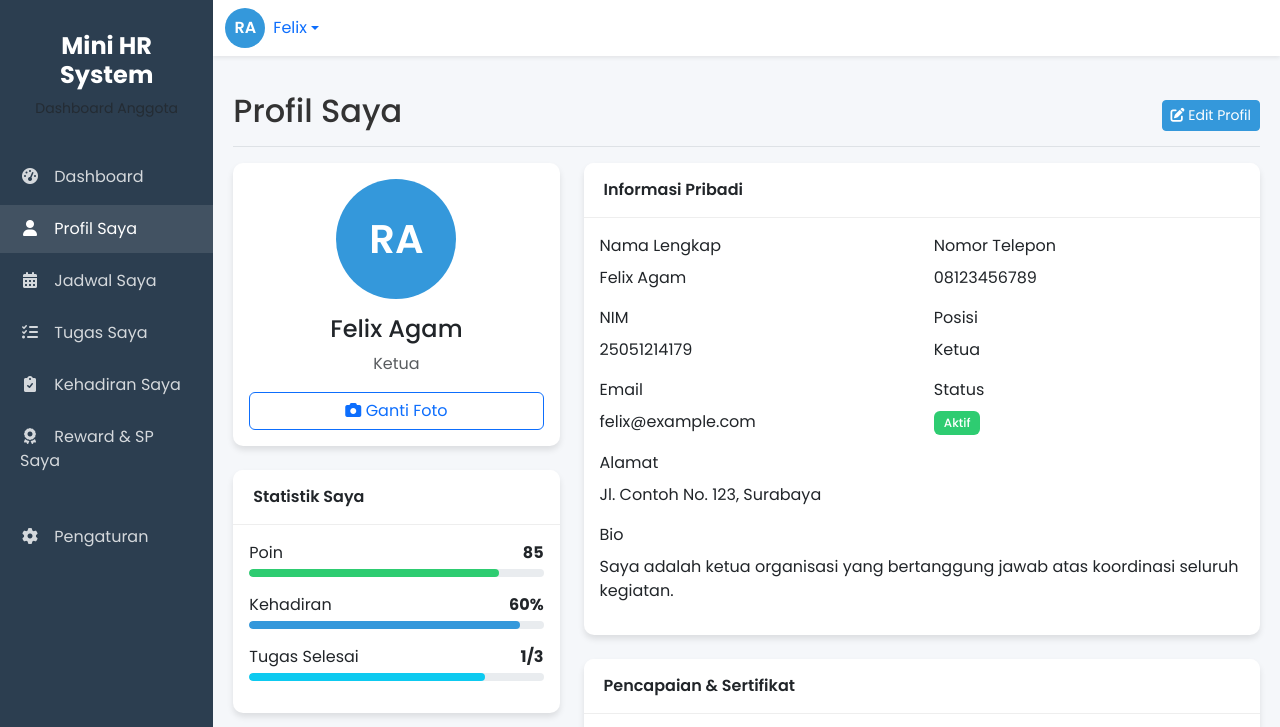
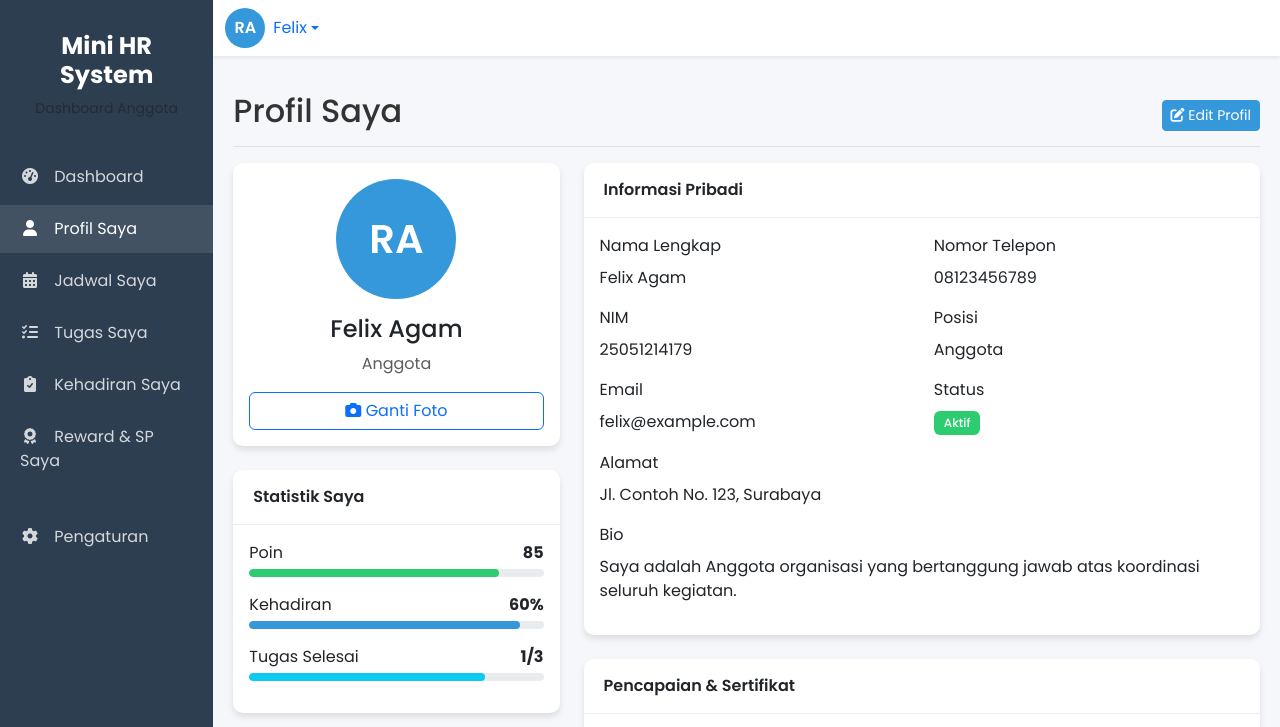
Before and after one commit to Bl4ck-lion/mini-hr-UI, a plain HTML site: page anggota.html in a window 1280 px wide. Both pictures are taken after a click on the link "Profil Saya". Shown: the top 727 px of the page. Drawn offline with nearby package versions, Linux system fonts and the light colour scheme.

Commit message:
Update anggota.html

```diff
--- a/anggota.html
+++ b/anggota.html
@@ -311,7 +311,7 @@
                                     <div class="row align-items-center">
                                         <div class="col-md-8">
                                             <h3 class="card-title" id="member-fullname">Felix Agam</h3>
-                                            <p class="card-text" id="member-position">Ketua Organisasi</p>
+                                            <p class="card-text" id="member-position">Anggora Organisasi</p>
                                             <div class="row mt-4">
                                                 <div class="col-sm-4">
                                                     <h5 id="member-points">85</h5>
@@ -331,7 +331,7 @@
                                             <div class="user-avatar mx-auto" style="width: 100px; height: 100px; font-size: 2rem;" id="member-avatar">
                                                 RA
                                             </div>
-                                            <p class="mt-2 mb-0" id="member-nim">NIM: 25051214179</p>
+                                            <p class="mt-2 mb-0" id="member-nim">NIM: 25051xxx</p>
                                         </div>
                                     </div>
                                 </div>
@@ -460,7 +460,7 @@
                                         RA
                                     </div>
                                     <h4 id="profile-name">Felix Agam</h4>
-                                    <p class="text-muted" id="profile-position">Ketua Organisasi</p>
+                                    <p class="text-muted" id="profile-position">Anggot Organisasi</p>
                                     <div class="d-grid gap-2">
                                         <button class="btn btn-outline-primary" data-bs-toggle="modal" data-bs-target="#changeAvatarModal">
                                             <i class="fas fa-camera"></i> Ganti Foto
@@ -885,11 +885,11 @@
             nim: "25051214179",
             email: "felix@example.com",
             phone: "08123456789",
-            position: "Ketua",
+            position: "Anggota",
             status: "Aktif",
             points: 85,
             address: "Jl. Contoh No. 123, Surabaya",
-            bio: "Saya adalah ketua organisasi yang bertanggung jawab atas koordinasi seluruh kegiatan.",
+            bio: "Saya adalah Anggota organisasi yang bertanggung jawab atas koordinasi seluruh kegiatan.",
             avatar: "RA",
             settings: {
                 notifications: {
@@ -921,7 +921,7 @@
             ],
             rewards: [
                 { id: 1, type: "poin", points: 10, description: "Menyelesaikan tugas tepat waktu", date: "2025-10-25" },
-                { id: 2, type: "sertifikat", points: 0, description: "Ketua terbaik bulan Oktober", date: "2025-10-30" }
+                { id: 2, type: "sertifikat", points: 0, description: "Anggota terbaik bulan Oktober", date: "2025-10-30" }
             ],
             sps: [
                 { id: 1, level: 1, reason: "terlambat", description: "Terlambat menghadiri kegiatan 3 kali", date: "2025-10-22" }
```
